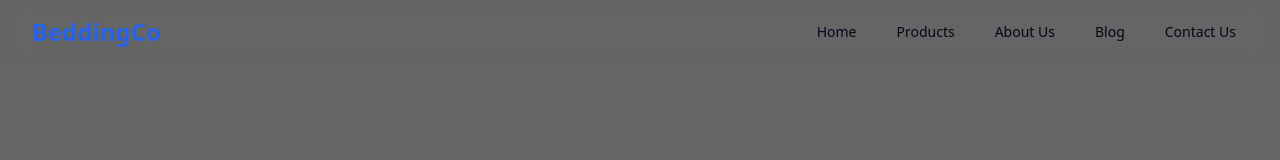
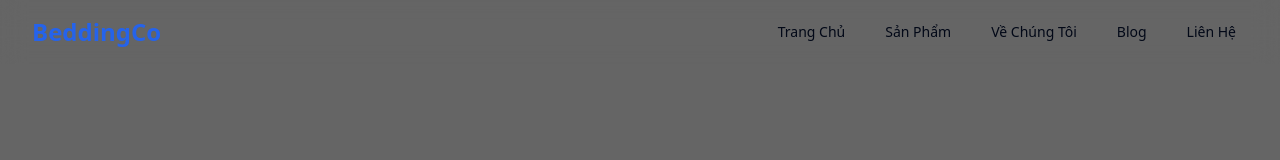
Before and after one commit to GiaHna/KiemTraGit_Han_Cong, a plain HTML site: page index.html in a window 1280 px wide. Shown: the top 160 px of the page. Drawn offline with nearby package versions, Linux system fonts and the light colour scheme; placeholder pictures from the web are drawn by us.

Commit message:
Sua Navbar

```diff
--- a/index.html
+++ b/index.html
@@ -105,11 +105,11 @@
       </div>
       <div class="hidden md:block">
         <div class="ml-10 flex items-baseline space-x-4">
-          <a href="#" class="text-foreground hover:bg-foreground/10 px-3 py-2 rounded-md text-sm font-medium">Home</a>
-          <a href="#" class="text-foreground hover:bg-foreground/10 px-3 py-2 rounded-md text-sm font-medium">Products</a>
-          <a href="#" class="text-foreground hover:bg-foreground/10 px-3 py-2 rounded-md text-sm font-medium">About Us</a>
+          <a href="#" class="text-foreground hover:bg-foreground/10 px-3 py-2 rounded-md text-sm font-medium">Trang Chủ</a>
+          <a href="#" class="text-foreground hover:bg-foreground/10 px-3 py-2 rounded-md text-sm font-medium">Sản Phẩm</a>
+          <a href="#" class="text-foreground hover:bg-foreground/10 px-3 py-2 rounded-md text-sm font-medium">Về Chúng Tôi</a>
           <a href="#" class="text-foreground hover:bg-foreground/10 px-3 py-2 rounded-md text-sm font-medium">Blog</a>
-          <a href="#" class="text-foreground hover:bg-foreground/10 px-3 py-2 rounded-md text-sm font-medium">Contact Us</a>
+          <a href="#" class="text-foreground hover:bg-foreground/10 px-3 py-2 rounded-md text-sm font-medium">Liên Hệ</a>
         </div>
       </div>
     </div>
```
